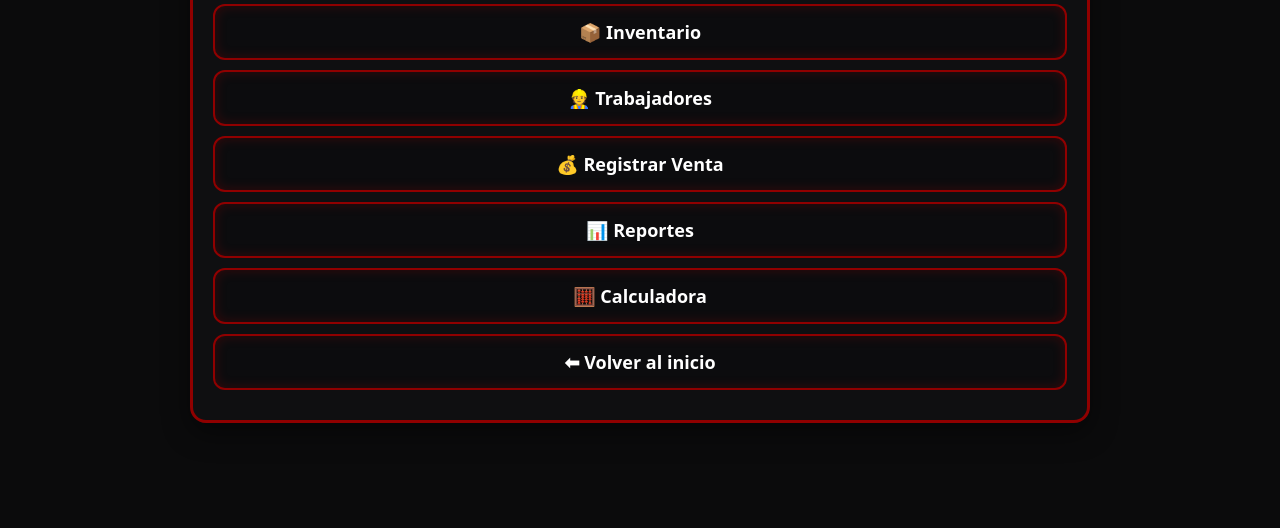
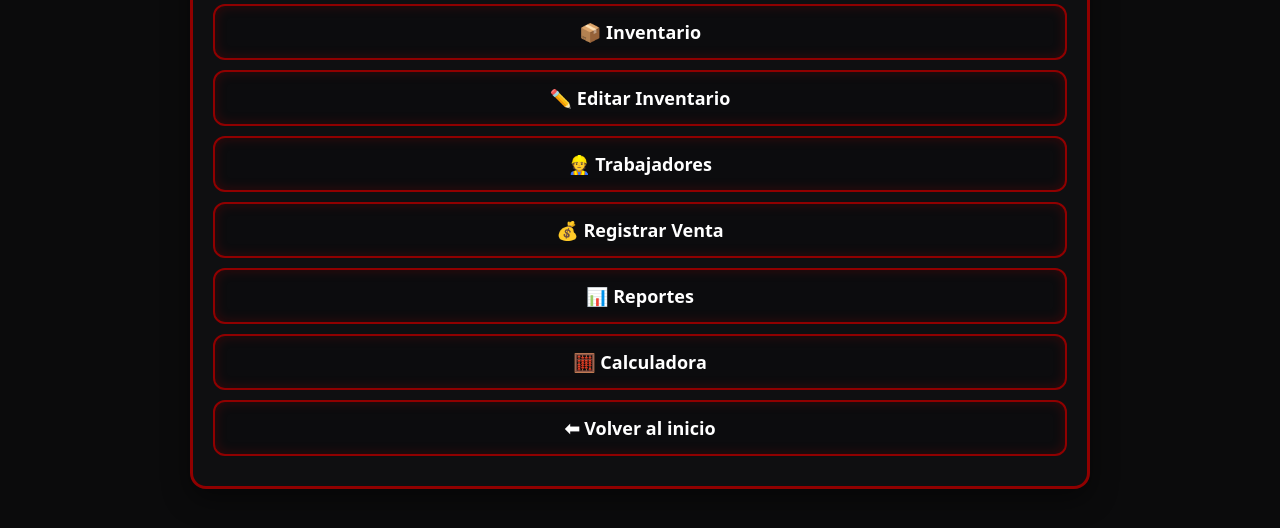
Before and after one commit to benjaminwfsdf/taller-todo, a website: page aceite.html in a window 1280 px wide. Shown: the part 156-684 px from the top of the page. Drawn offline with Linux system fonts and the light colour scheme.

Commit message:
Update aceite.html

```diff
--- a/aceite.html
+++ b/aceite.html
@@ -64,6 +64,7 @@ h2{margin:0 0 14px;font-size:clamp(20px,5vw,26px)}
   <div class="card">
     <h2>Panel Principal</h2>
     <a href="inventario.html" class="btn">📦 Inventario</a>
+    <a href="editar_inventario.html" class="btn">✏️ Editar Inventario</a>
     <a href="trabajadores.html" class="btn">👷 Trabajadores</a>
     <a href="ventas.html" class="btn">💰 Registrar Venta</a>
     <a href="reportes.html" class="btn">📊 Reportes</a>
```
